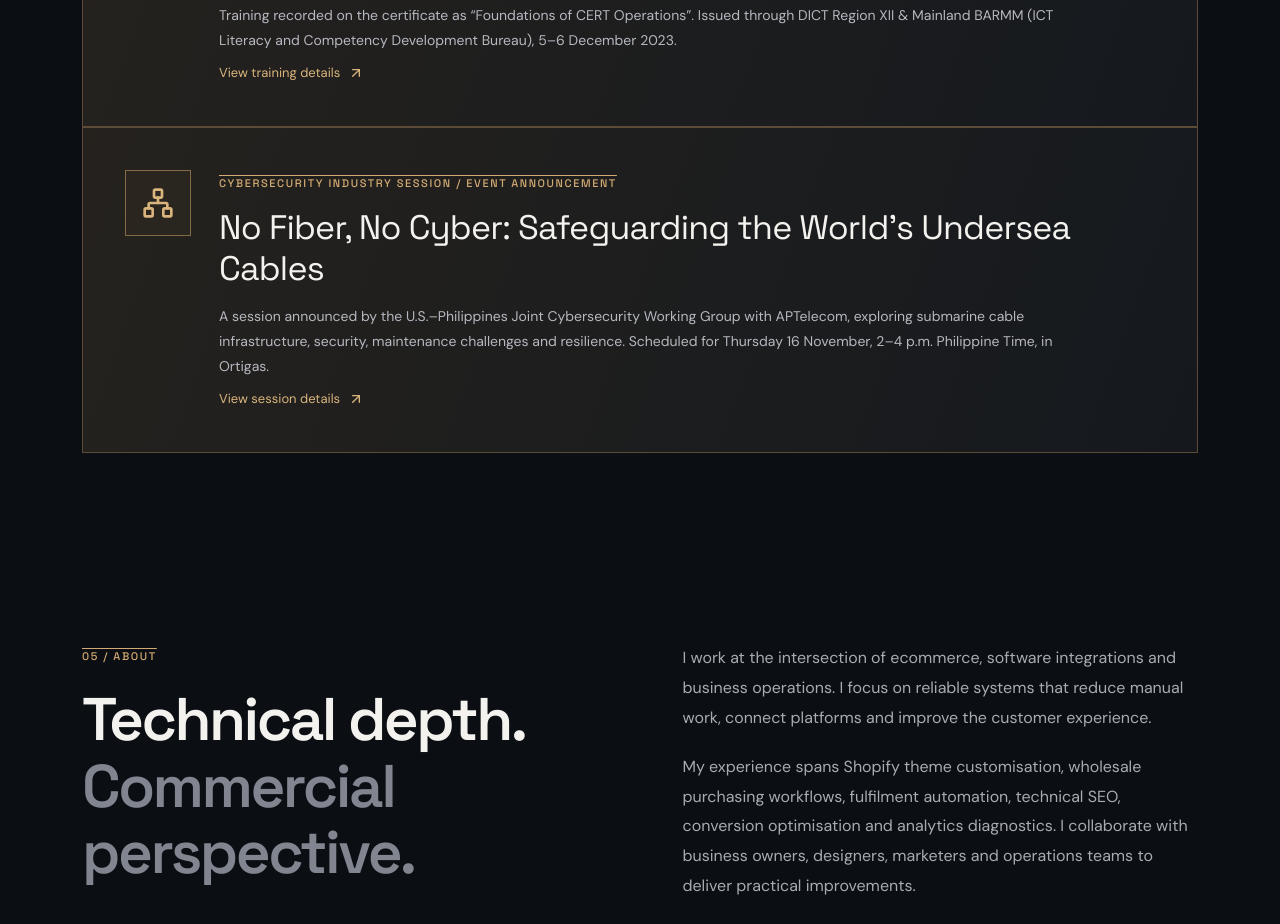
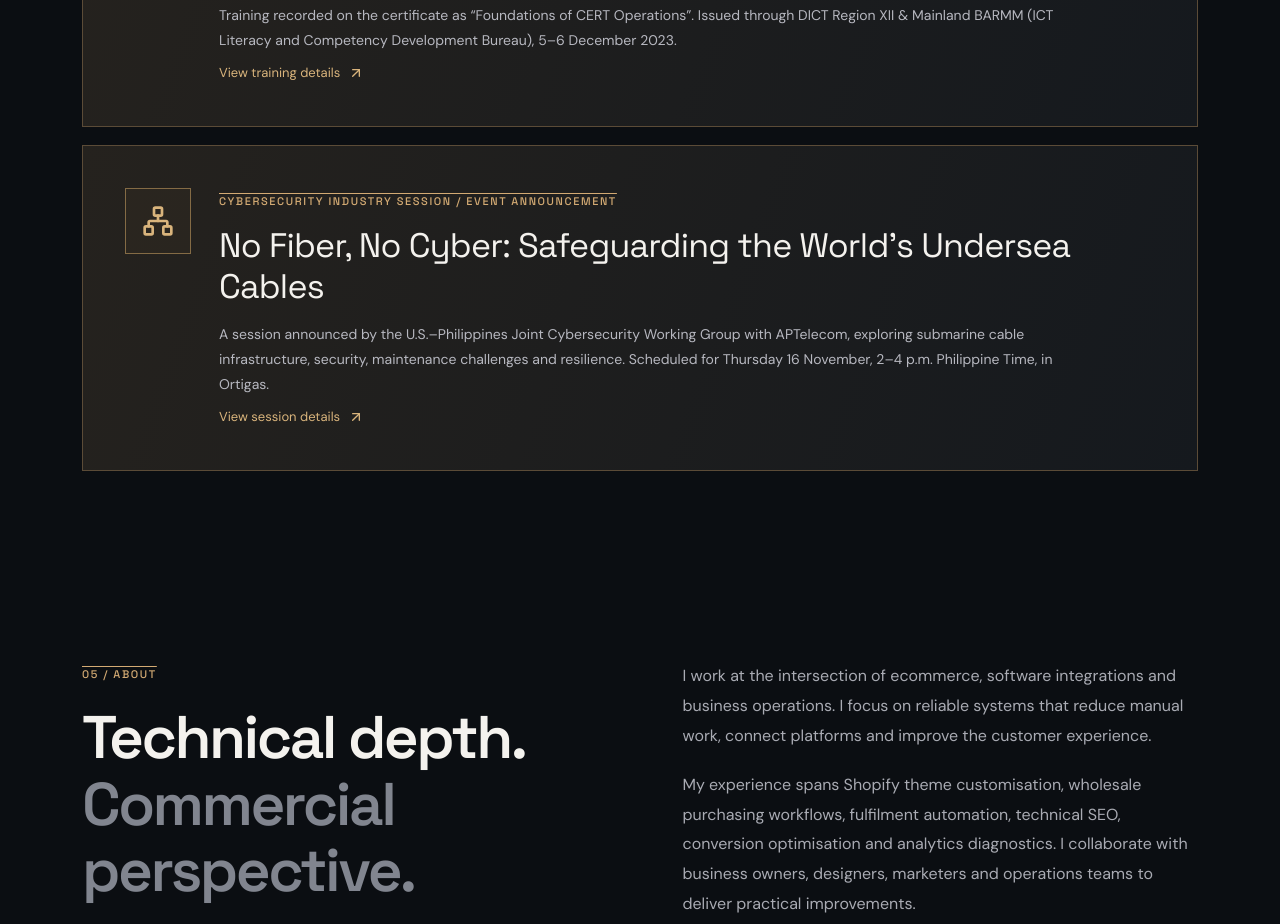
Before and after one commit to bonvallite/developer-portfolio, a Next.js app: page / in a window 1280 px wide. Shown: the part 7780-8704 px from the top of the page. Built offline with nearby package versions, Linux system fonts and the light colour scheme.

Commit message:
style: separate training and industry session credential cards

```diff
--- a/app/globals.css
+++ b/app/globals.css
@@ -73,11 +73,13 @@
   .standards-page .button { white-space: normal; text-align: center; }
 }
 
-/* Cybersecurity attendance credential: scoped presentation shared by the homepage
-   and experience page. The certificate remains a private signed document; this UI
-   communicates only evidence-backed attendance, not a professional certification. */
+/* Cybersecurity professional-development cards shared by the homepage and
+   experience page. The CERT course has a private attendance certificate; the
+   undersea-cable event is invitation-sourced and must not imply attendance. */
 .credential-section{padding-top:74px;padding-bottom:82px}
 .credential-section .section-head{margin-bottom:28px}
+/* Stack two distinct evidence types without suggesting equivalent credentials. */
+.credential-section .credential-card + .credential-card,.credential-event{margin-top:18px;scroll-margin-top:24px}
 .credential-card{display:flex;align-items:flex-start;gap:28px;padding:clamp(24px,4vw,42px);border:1px solid #5b4b37;background:linear-gradient(110deg,#25221e,#15191e)}
 .credential-mark{display:grid;place-items:center;flex:none;width:66px;height:66px;border:1px solid #846b45;color:#d9b47c;background:#3a30234d}
 .credential-body{min-width:0;flex:1}
```
